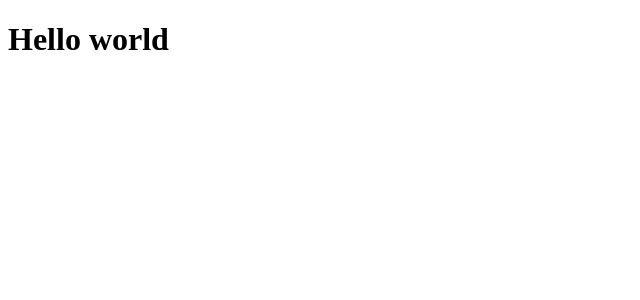
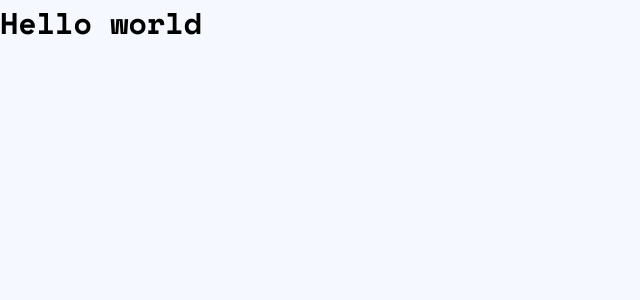
Before and after one commit to eduardogomesf/dev-finder, a React (Vite) app: page / in a window 1280 px wide. Shown: the top 300 px of the page, without its empty margins (0-640 px from the left). Built offline with nearby package versions, Linux system fonts and the light colour scheme.

Commit message:
feat: add global styles using default theme

```diff
--- a/package.json
+++ b/package.json
@@ -10,11 +10,13 @@
   },
   "dependencies": {
     "react": "^18.2.0",
-    "react-dom": "^18.2.0"
+    "react-dom": "^18.2.0",
+    "styled-components": "^5.3.6"
   },
   "devDependencies": {
     "@types/react": "^18.0.24",
     "@types/react-dom": "^18.0.8",
+    "@types/styled-components": "^5.1.26",
     "@vitejs/plugin-react": "^2.2.0",
     "typescript": "^4.6.4",
     "vite": "^3.2.3"
--- a/src/App.tsx
+++ b/src/App.tsx
@@ -1,5 +1,12 @@
+import { ThemeProvider } from "styled-components";
+import { GlobalStyles } from "./styles/global";
+import { defaultTheme } from "./styles/themes/default";
+
 export function App () {
   return (
-    <h1>Hello world</h1>
+    <ThemeProvider theme={defaultTheme}>
+      <h1>Hello world</h1>
+      <GlobalStyles />
+    </ThemeProvider>
   )
 }
--- /dev/null
+++ b/src/styles/global.ts
@@ -0,0 +1,26 @@
+import { createGlobalStyle } from "styled-components";
+
+export const GlobalStyles = createGlobalStyle`
+    * {
+        margin: 0;
+        padding: 0;
+        box-sizing: border-box;
+    }
+
+    button {
+        cursor: pointer;
+    }
+
+    a {
+        text-decoration: none;
+    }
+
+    body {
+        background-color: ${({ theme }) => theme.colors.background};
+    }
+
+    body, input, button, textarea, select {
+        font-family: 'Space Mono', monospace;
+        font-size: ${({ theme }) => theme.fonts.md};
+    }
+`
```
Also changed, not shown: src/@types/styles.d.ts (added, +8 -0 lines), 1 other file (tests, documents, lock files or other folders).
